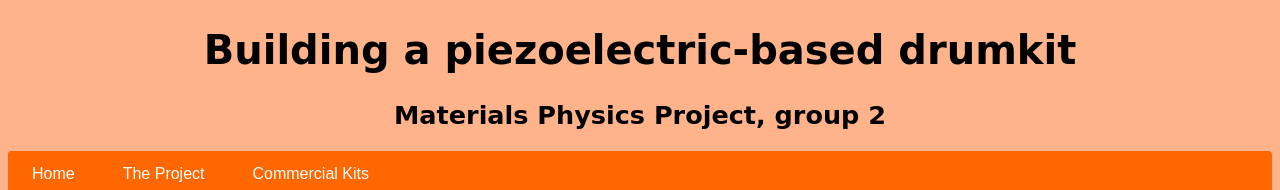
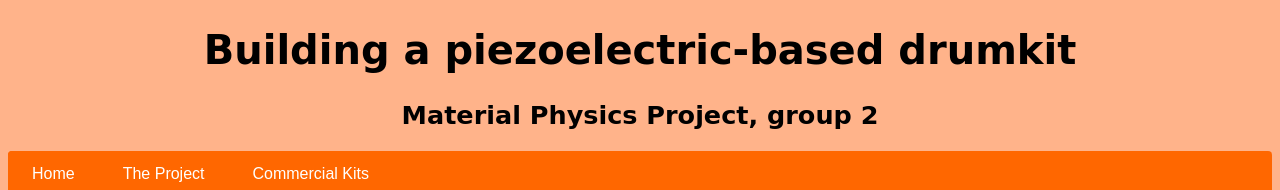
Before and after one commit to host-msdrumkit/host-msdrumkit.github.io, a plain HTML site: page index.html in a window 1280 px wide. Shown: the top 190 px of the page. Drawn offline with nearby package versions, Linux system fonts and the light colour scheme; a web font is replaced by a local one.

Commit message:
Update index.html

```diff
--- a/index.html
+++ b/index.html
@@ -12,7 +12,7 @@
 
   <body>
     <h1> Building a piezoelectric-based drumkit </h1>
-    <h2> Materials Physics Project, group 2 </h2>
+    <h2> Material Physics Project, group 2 </h2>
     <!-- NAVBAR & DROPDOWN MENU -->
     <div class = "navbar">
       <div class = "navbar-lg">
```
